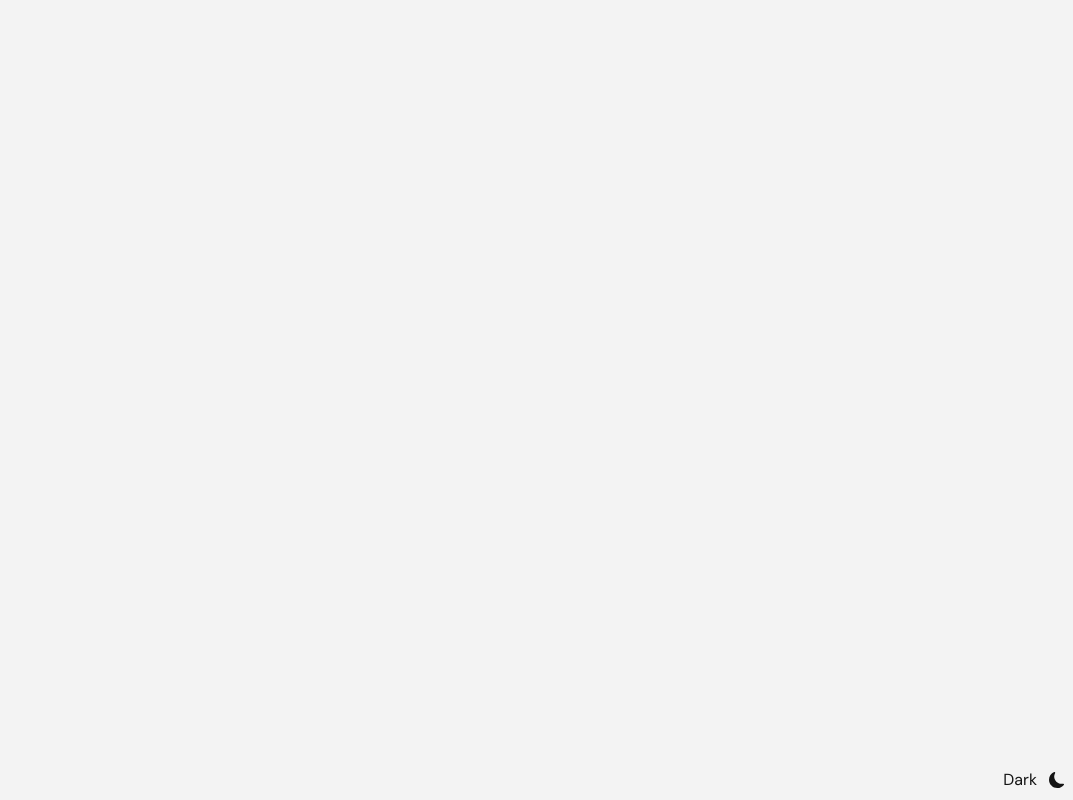
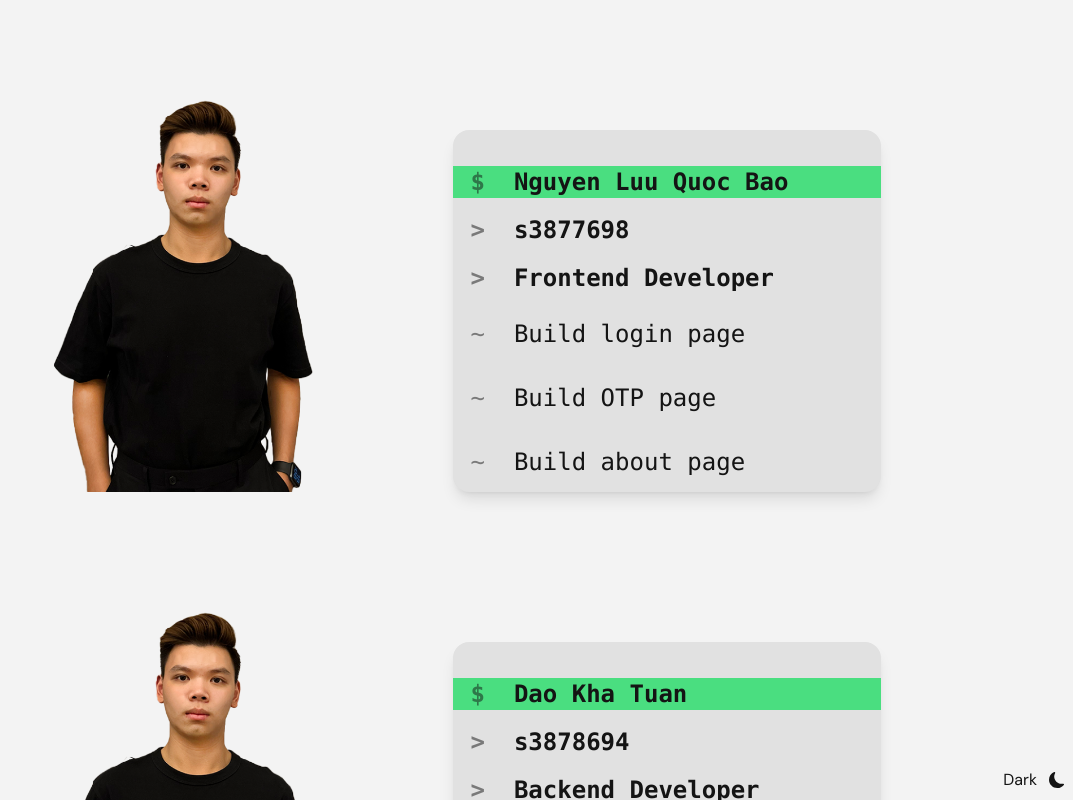
Before and after one commit to b1amage/sepm-frontend, a React (Create React App) app: page /about in a window 1280 px wide. Before the commit this address had no page. Shown: the top 800 px of the page, without its empty margins (207-1280 px from the left). Built offline with nearby package versions, Linux system fonts and the light colour scheme.

Commit message:
code page about

```diff
--- /dev/null
+++ b/src/components/about/AboutCard.js
@@ -0,0 +1,34 @@
+import React from "react";
+
+const AboutCard = ({ name, role, sid, img, tasks }) => {
+	return (
+		<div className="grid gap-10 py-5 mb-3 lg:mb-5 lg:grid-cols-2">
+			<div className="mx-auto ">
+				<img src={img} alt="" className="object-cover w-full h-full" />
+			</div>
+
+			<div className="flex flex-col self-end w-full space-y-4 overflow-hidden transition-all duration-300 shadow-lg hover:-translate-y-2 md:text-2xl md:h-4/5 mockup-code bg-white-800 dark:bg-black-400">
+				<pre data-prefix="$" className="font-bold bg-green-400">
+					<code>{name}</code>
+				</pre>
+
+				<pre data-prefix=">" className="font-bold">
+					<code>{sid}</code>
+				</pre>
+
+				<pre data-prefix=">" className="font-bold">
+					<code>{role}</code>
+				</pre>
+
+				{tasks.length > 0 &&
+					tasks.map((item, index) => (
+						<pre data-prefix="~" className="py-2" key={index}>
+							<code>{item}</code>
+						</pre>
+					))}
+			</div>
+		</div>
+	);
+};
+
+export default AboutCard;
--- a/src/components/authentication/LoginForm.js
+++ b/src/components/authentication/LoginForm.js
@@ -98,8 +98,12 @@ const LoginForm = () => {
 					</p>
 				)}
 			</div>
-
-			<h3 className="underline cursor-pointer">Forgot your password?</h3>
+			<div className="flex flex-wrap justify-between">
+				<h3 className="cursor-pointer">Signup</h3>
+				<h3 className="underline cursor-pointer">
+					Forgot your password?
+				</h3>
+			</div>
 
 			<button
 				type="submit"
--- a/src/utilities/AnimatedRoutes.js
+++ b/src/utilities/AnimatedRoutes.js
@@ -3,6 +3,7 @@ import { AnimatePresence } from "framer-motion";
 import { Routes, Route, useLocation } from "react-router-dom";
 import OTPPage from "../views/OTPPage";
 import LoginPage from "../views/LoginPage";
+import AboutPage from "../views/AboutPage";
 
 const AnimatedRoutes = () => {
 	const location = useLocation();
@@ -11,6 +12,7 @@ const AnimatedRoutes = () => {
 			<Routes location={location} key={location.pathname}>
 				<Route path="/otp" element={<OTPPage />} />
 				<Route path="/login" element={<LoginPage />} />
+				<Route path="/about" element={<AboutPage />} />
 			</Routes>
 		</AnimatePresence>
 	);
--- /dev/null
+++ b/src/views/AboutPage.js
@@ -0,0 +1,50 @@
+import React from "react";
+import AboutCard from "../components/about/AboutCard";
+import baoImg from "../assets/bao-img.png";
+
+const members = [
+	{
+		name: "Nguyen Luu Quoc Bao",
+		role: "Frontend Developer",
+		img: baoImg,
+		sid: "s3877698",
+		tasks: [
+			"Build login page",
+			"Build OTP page",
+			"Build about page",
+			"Build register page",
+		],
+	},
+	{
+		name: "Dao Kha Tuan",
+		role: "Backend Developer",
+		img: baoImg,
+		sid: "s3878694",
+		tasks: [
+			"Build server",
+			"Create tokens",
+			"Build database",
+			"Help in authentication",
+		],
+	},
+];
+
+const AboutPage = () => {
+	return (
+		<div className="container px-10 py-5 mx-auto">
+			{members.length > 0 &&
+				members.map((item, index) => (
+					<AboutCard
+						key={index}
+						name={item.name}
+						role={item.role}
+						img={baoImg}
+						sid={item.sid}
+						tasks={item.tasks}
+					/>
+				))}
+		</div>
+	);
+};
+
+export default AboutPage;
```
Also changed, not shown: src/assets/bao-img.png (added).
